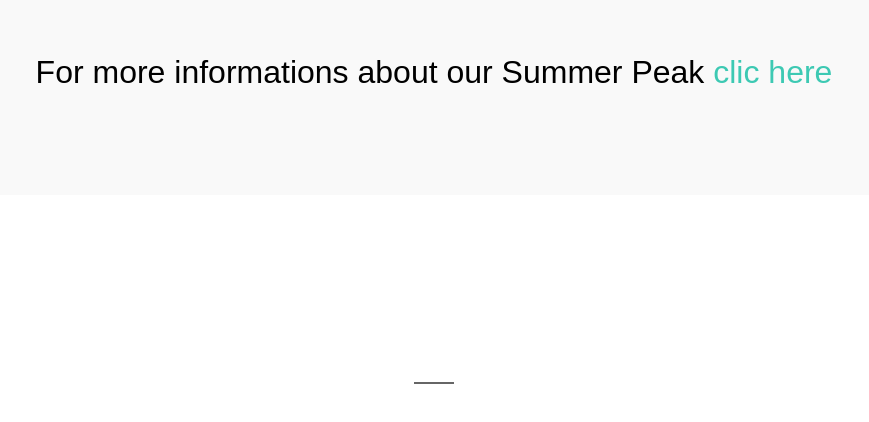
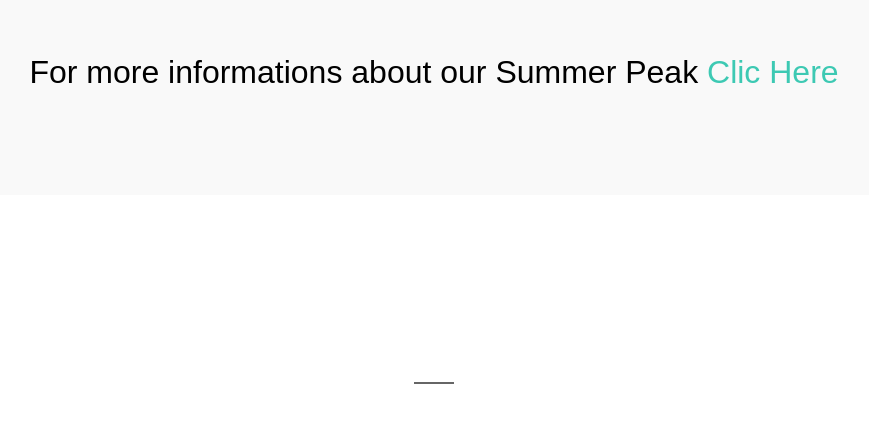
Before and after one commit to DhouhaMhahdbi/igvaiesecbardo.github.io, a plain HTML site: page IGV WEBSITE/index.html in a window 1280 px wide. Shown: the part 7279-7701 px from the top of the page, without its empty margins (206-1075 px from the left). Drawn offline with Linux system fonts and the light colour scheme; a web font is replaced by a local one.

Commit message:
Update index.html

```diff
--- a/IGV WEBSITE/index.html
+++ b/IGV WEBSITE/index.html
@@ -572,7 +572,7 @@ The project aims to provide disabled and unprivileged children with proper care
     </div>
 	<br>
 	<br>
-<center> <font size="6" color=black> For more informations about our Summer Peak <a href="">clic here</a> </font> <center>
+<center> <font size="6" color=black> For more informations about our Summer Peak <a href="https://drive.google.com/drive/folders/1J9Rfgnxexizbd0v5G2jR_Bgf0LfZJqUA?usp=sharing">Clic Here</a> </font> <center>
   </section>
   <!-- /Section: services -->
 
```
